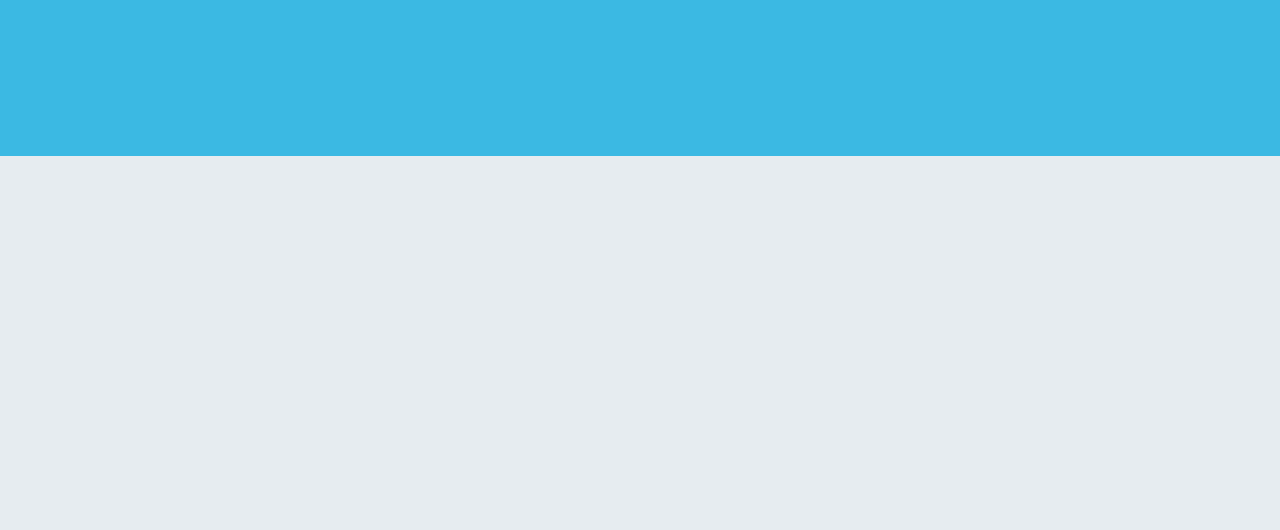
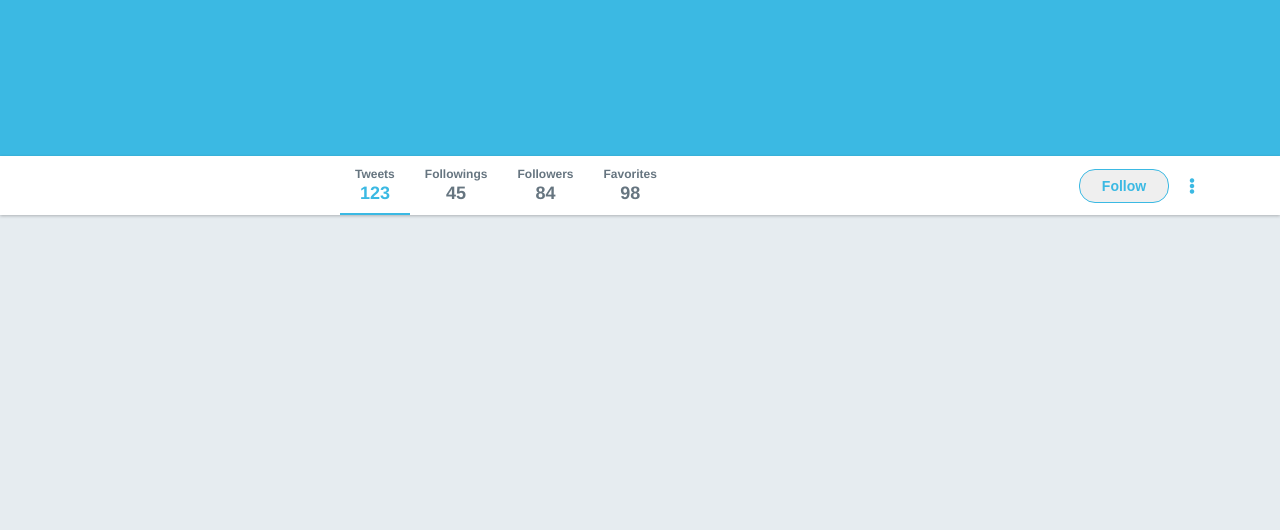
Before and after one commit to rbferreyra/rocketseat-flexbox, a website: page index.html in a window 1280 px wide. Shown: the part 270-800 px from the top of the page. Drawn offline with Linux system fonts and the light colour scheme.

Commit message:
Barra superior

```diff
--- a/index.html
+++ b/index.html
@@ -32,7 +32,7 @@
             <i class="fab fa-twitter"></i>
             <div class="side">
                 <input type="text" placeholder="Search on Twitter">
-                <i class="fas fa-user-circle"></i>
+                <img src="img/avatar.svg" alt="RBFerreyra">
                 <button>Tweet</button>
             </div>
         </div>
@@ -40,6 +40,32 @@
     <div class="banner">
         <h1>Twitter RBFerreyra</h1>
     </div>
+    <div class="bar">
+        <div class="content">
+            <ul>
+                <li class="active">
+                    <span>Tweets</span>
+                    <strong>123</strong>
+                </li>
+                <li>
+                    <span>Followings</span>
+                    <strong>45</strong>
+                </li>
+                <li>
+                    <span>Followers</span>
+                    <strong>84</strong>
+                </li>
+                <li>
+                    <span>Favorites</span>
+                    <strong>98</strong>
+                </li>
+            </ul>
+            <div class="actions">
+                <button>Follow</button>
+                <i class="fas fa-ellipsis-v"></i>
+            </div>
+        </div>
+    </div>
 </body>
 
 </html>
--- a/style.css
+++ b/style.css
@@ -10,7 +10,8 @@ body {
     text-rendering: optimizeLegibility !important;
     -webkit-font-smoothing: antialiased !important;
 }
-input, button {
+input,
+button {
     outline: 0;
 }
 .content {
@@ -66,7 +67,7 @@ header#main-header div.side input {
     font-size: 12px;
     color: #667581;
 }
-header#main-header div.side i {
+header#main-header div.side img {
     height: 34px;
     width: 34px;
     font-size: 34px;
@@ -91,9 +92,80 @@ header#main-header div.side button {
 div.banner {
     height: 380px;
     width: 100%;
-    background: #3bB9e3;
+    background: #3bb9e3;
     display: flex;
     align-items: center;
     justify-content: center;
     color: #fff;
 }
+div.bar {
+    height: 59px;
+    background: #fff;
+    box-shadow: 0 1px 3px rgba(0, 0, 0, 0.25);
+}
+div.bar .content {
+    display: flex;
+    justify-content: space-between;
+    align-items: center;
+    padding-left: 285px;
+    height: 100%;
+}
+div.bar .content ul {
+    display: flex;
+    list-style: none;
+    height: inherit;
+}
+div.bar .content ul li {
+    display: flex;
+    flex-direction: column;
+    align-items: center;
+    justify-content: center;
+    padding: 0 15px;
+    position: relative;
+}
+div.bar .content ul li.active::after {
+    content: '';
+    position: absolute;
+    bottom: 0;
+    left: 0;
+    width: 100%;
+    height: 2px;
+    background: #3bb9e3;
+}
+div.bar .content ul li span {
+    color: #667580;
+    font-size: 12px;
+    font-weight: bold;
+}
+div.bar .content ul li strong {
+    color: #667580;
+    font-size: 18px;
+    font-weight: bold;
+    margin-top: 2px;
+}
+
+div.bar .content ul li.active strong {
+    color: #3bb9e3;
+}
+div.bar .content .actions {
+    display: flex;
+    align-items: center;
+}
+div.bar .content .actions button {
+    height: 34px;
+
+    display: flex;
+    align-items: center;
+    justify-content: center;
+
+    width: 90px;
+    font-weight: bold;
+    font-size: 14px;
+    color: #3bb9e3;
+    border: 1px solid #3bb9e3;
+    border-radius: 16px;
+    margin-right: 20px;
+}
+div.bar .content .actions i {
+    color: #3bb9e3;
+}
```
Also changed, not shown: img/avatar.svg (added).
